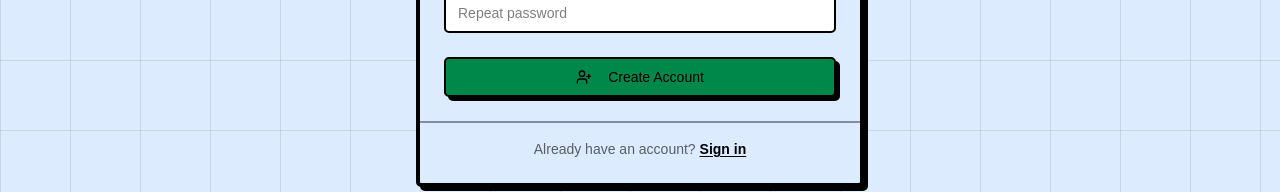
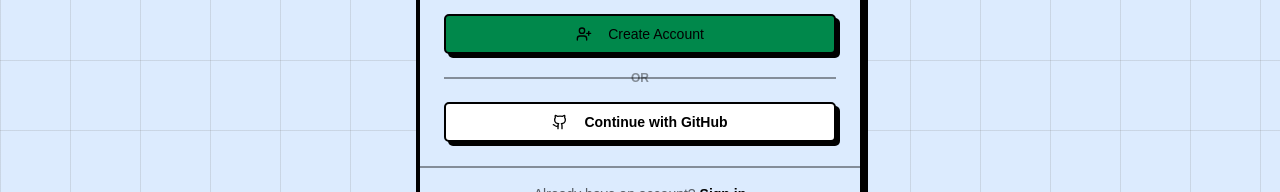
Before and after one commit to quantclub-iitkgp/qc-frontend, a Next.js app: page /soq/signup in a window 1280 px wide. Shown: the part 570-762 px from the top of the page. Built offline with nearby package versions, Linux system fonts and the light colour scheme; no server answers; a web font is replaced by a local one.

Commit message:
Github Oauth wrapper

```diff
--- a/src/app/soq/login/page.tsx
+++ b/src/app/soq/login/page.tsx
@@ -5,7 +5,7 @@
 import { zodResolver } from "@hookform/resolvers/zod"
 import { z } from "zod"
 import { motion } from "framer-motion"
-import { LogIn, Mail, Lock, TrendingUp } from "lucide-react"
+import { LogIn, Mail, Lock, TrendingUp, Github } from "lucide-react"
 import Link from "next/link"
 import { useRouter, useSearchParams } from "next/navigation"
 import { Card, CardContent, CardDescription, CardFooter, CardHeader, CardTitle } from "@/components/ui/card"
@@ -25,6 +25,7 @@
   const searchParams = useSearchParams()
   const next = searchParams.get("next") ?? "/soq"
   const [serverError, setServerError] = useState<string | null>(null)
+  const [githubLoading, setGithubLoading] = useState(false)
 
   const {
     register,
@@ -45,6 +46,22 @@
     }
     router.push(next)
     router.refresh()
+  }
+
+  async function handleGithubLogin() {
+    setGithubLoading(true)
+    setServerError(null)
+    const supabase = createClient()
+    const redirectTo = `${window.location.origin}/auth/callback?next=${encodeURIComponent(next)}`
+    const { error } = await supabase.auth.signInWithOAuth({
+      provider: "github",
+      options: { redirectTo },
+    })
+    if (error) {
+      setServerError(error.message)
+      setGithubLoading(false)
+    }
+    // On success, browser redirects to GitHub — no further action needed
   }
 
   return (
@@ -117,7 +134,7 @@
                 </p>
               )}
 
-              <Button type="submit" className="w-full mt-2" disabled={isSubmitting}>
+              <Button type="submit" className="w-full mt-2" disabled={isSubmitting || githubLoading}>
                 {isSubmitting ? (
                   <>
                     <motion.span
@@ -135,6 +152,41 @@
                 )}
               </Button>
             </form>
+
+            {/* Divider */}
+            <div className="relative my-4">
+              <div className="absolute inset-0 flex items-center">
+                <span className="w-full border-t-2 border-border/40" />
+              </div>
+              <div className="relative flex justify-center text-xs uppercase">
+                <span className="bg-card px-2 text-foreground/40 font-heading">or</span>
+              </div>
+            </div>
+
+            {/* GitHub OAuth */}
+            <Button
+              type="button"
+              variant="neutral"
+              className="w-full font-heading"
+              onClick={handleGithubLogin}
+              disabled={isSubmitting || githubLoading}
+            >
+              {githubLoading ? (
+                <>
+                  <motion.span
+                    animate={{ rotate: 360 }}
+                    transition={{ duration: 1, repeat: Infinity, ease: "linear" }}
+                    className="inline-block mr-2 h-4 w-4 border-2 border-current border-t-transparent rounded-full"
+                  />
+                  Connecting to GitHub...
+                </>
+              ) : (
+                <>
+                  <Github className="mr-2 h-4 w-4" />
+                  Continue with GitHub
+                </>
+              )}
+            </Button>
           </CardContent>
 
           <CardFooter className="flex justify-center border-t-2 border-border/40 pt-4">
--- a/src/app/soq/signup/page.tsx
+++ b/src/app/soq/signup/page.tsx
@@ -6,6 +6,7 @@
 import { z } from "zod"
 import { motion } from "framer-motion"
 import { UserPlus, Mail, Lock, TrendingUp } from "lucide-react"
+import { Github } from "lucide-react"
 import Link from "next/link"
 import { useRouter, useSearchParams } from "next/navigation"
 import { Card, CardContent, CardDescription, CardFooter, CardHeader, CardTitle } from "@/components/ui/card"
@@ -31,6 +32,7 @@
   const searchParams = useSearchParams()
   const next = searchParams.get("next") ?? "/soq"
   const [serverError, setServerError] = useState<string | null>(null)
+  const [githubLoading, setGithubLoading] = useState(false)
 
   const {
     register,
@@ -64,6 +66,22 @@
     }
     router.push(next)
     router.refresh()
+  }
+
+  async function handleGithubSignup() {
+    setGithubLoading(true)
+    setServerError(null)
+    const supabase = createClient()
+    const redirectTo = `${window.location.origin}/auth/callback?next=${encodeURIComponent(next)}`
+    const { error } = await supabase.auth.signInWithOAuth({
+      provider: "github",
+      options: { redirectTo },
+    })
+    if (error) {
+      setServerError(error.message)
+      setGithubLoading(false)
+    }
+    // On success, the browser is redirected to GitHub — no further action needed here
   }
 
   return (
@@ -145,7 +163,7 @@
                     </p>
                   )}
 
-                  <Button type="submit" className="w-full mt-2" disabled={isSubmitting}>
+                  <Button type="submit" className="w-full mt-2" disabled={isSubmitting || githubLoading}>
                     {isSubmitting ? (
                       <>
                         <motion.span
@@ -163,6 +181,41 @@
                     )}
                   </Button>
             </motion.form>
+
+            {/* Divider */}
+            <div className="relative my-4">
+              <div className="absolute inset-0 flex items-center">
+                <span className="w-full border-t-2 border-border/40" />
+              </div>
+              <div className="relative flex justify-center text-xs uppercase">
+                <span className="bg-card px-2 text-foreground/40 font-heading">or</span>
+              </div>
+            </div>
+
+            {/* GitHub OAuth */}
+            <Button
+              type="button"
+              variant="neutral"
+              className="w-full font-heading"
+              onClick={handleGithubSignup}
+              disabled={isSubmitting || githubLoading}
+            >
+              {githubLoading ? (
+                <>
+                  <motion.span
+                    animate={{ rotate: 360 }}
+                    transition={{ duration: 1, repeat: Infinity, ease: "linear" }}
+                    className="inline-block mr-2 h-4 w-4 border-2 border-current border-t-transparent rounded-full"
+                  />
+                  Connecting to GitHub...
+                </>
+              ) : (
+                <>
+                  <Github className="mr-2 h-4 w-4" />
+                  Continue with GitHub
+                </>
+              )}
+            </Button>
           </CardContent>
 
           <CardFooter className="flex justify-center border-t-2 border-border/40 pt-4">
```
